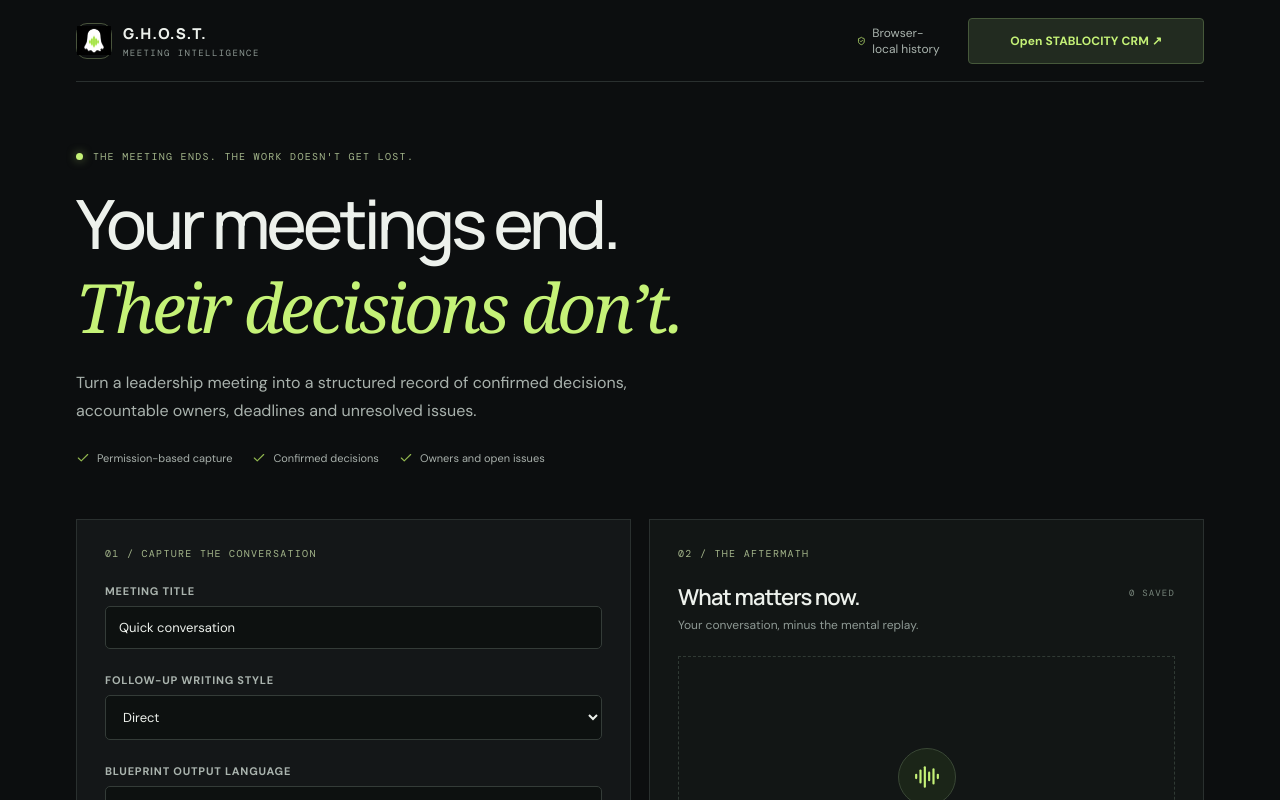
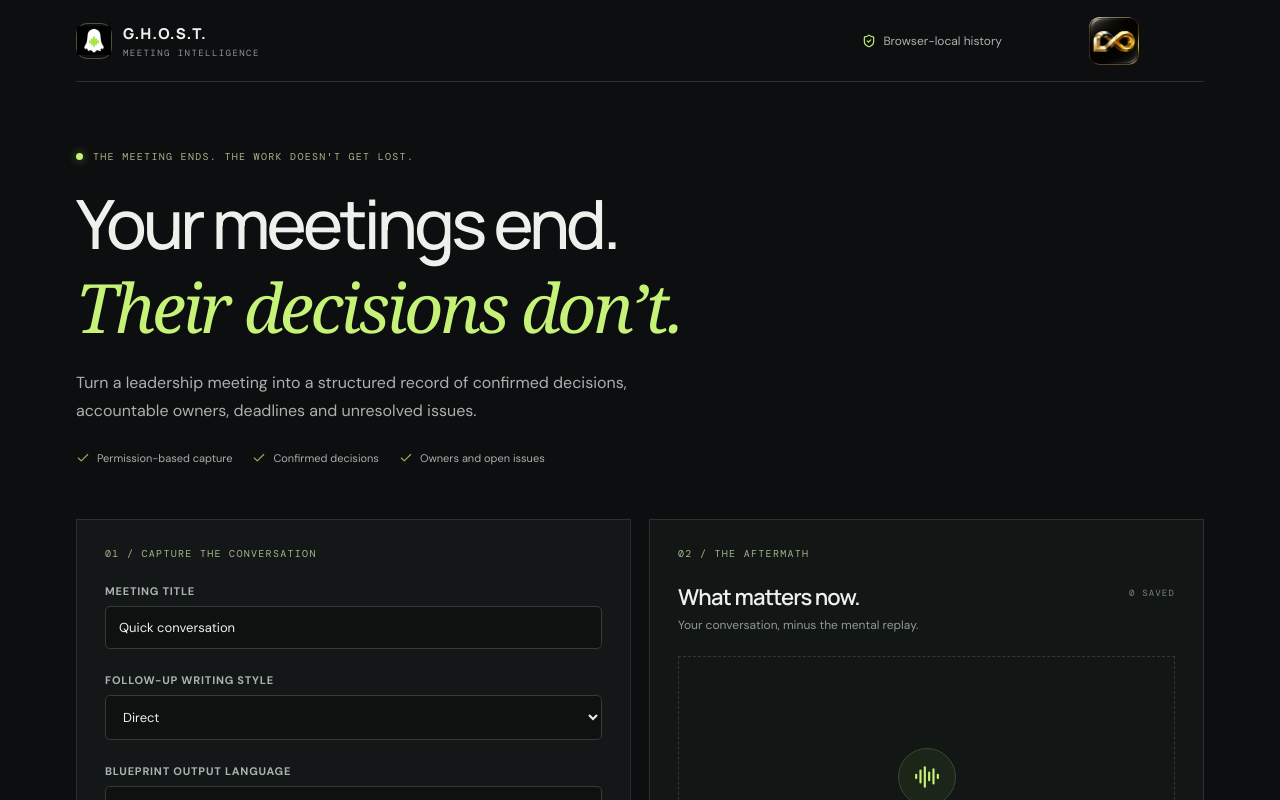
Before and after one commit to adverpactmedia/g.h.o.s.t, a Next.js app: page / in a window 1280 px wide. Shown: the top 800 px of the page. Built offline with nearby package versions, Linux system fonts and the light colour scheme.

Commit message:
Replace STABLOCITY text link with logo in G.H.O.S.T. top bar

```diff
--- a/src/components/ghost-app.tsx
+++ b/src/components/ghost-app.tsx
@@ -662,13 +662,21 @@ export default function GhostApp() {
             Browser-local history
           </span>
           <a
-            className="secondary-button"
+            className="stablocity-nav-link"
             href="https://stablocity-buisness-relationship.onrender.com/"
             target="_blank"
             rel="noopener noreferrer"
-            style={{ marginTop: 0, textDecoration: "none" }}
+            aria-label="Open STABLOCITY CRM"
+            title="Open STABLOCITY CRM"
           >
-            Open STABLOCITY CRM ↗
+            <Image
+              src={stablocityLogo}
+              alt="STABLOCITY"
+              width={180}
+              height={48}
+              priority
+              style={{ width: "clamp(120px, 24vw, 180px)", height: 48, objectFit: "contain", display: "block" }}
+            />
           </a>
         </div>
       </header>
```
